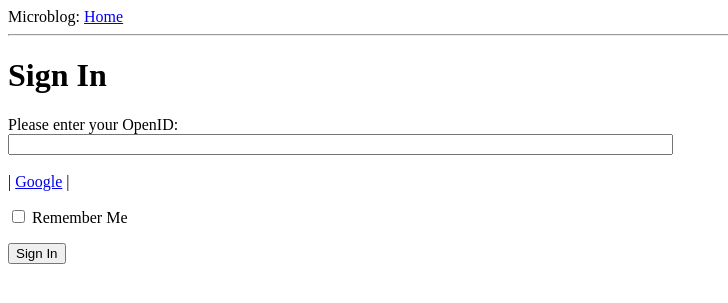
After one commit to eissturm/microBlogTutorial, a Flask app: page /login in a window 1280 px wide. The commit adds this page. Shown: the top 303 px of the page, without its empty margins (0-728 px from the left). Run offline with Flask 2, Linux system fonts and the light colour scheme.

Commit message:
finished chapter 3

```diff
--- a/app/__init__.py
+++ b/app/__init__.py
@@ -1,4 +1,5 @@
 from flask import Flask
 
 app = Flask(__name__)
+app.config.from_object('config')
 from app import views
--- /dev/null
+++ b/app/forms.py
@@ -0,0 +1,7 @@
+from flask.ext.wtf import Form
+from wtforms import StringField, BooleanField
+from wtforms.validators import DataRequired
+
+class LoginForm(Form):
+    openid = StringField('openid', validators=[DataRequired()])
+    remember_me = BooleanField('remember_me', default=False)
--- a/app/templates/base.html
+++ b/app/templates/base.html
@@ -10,7 +10,16 @@
     <body>
         <div>Microblog: <a href="/index">Home</a></div>
         <hr>
+            {% with messages = get_flashed_messages() %}
+                {% if messages %}
+                <ul>
+                    {% for message in messages %}
+                        <li>{{ message }}</li>
+                    {% endfor %}
+                </ul>
+                {% endif %}
+            {% endwith %}
             {% block content %}{% endblock %}
-        </hr>
+
     </body>
 </html>
--- /dev/null
+++ b/app/templates/login.html
@@ -0,0 +1,35 @@
+{% extends "base.html" %}
+
+{% block content %}
+
+    <script type="text/javascript">
+        function set_openid(openid, pr) {
+            u = openid.search('<username>');
+            if (u != -1) {
+                // openid requires username
+                user = prompt('Enter your ' + pr + ' username:');
+                openid = openid.substr(0,u) + user;
+            };
+            form = document.forms['login'];
+            form.elements['openid'].value = openid;
+        };
+    </script>
+
+    <h1>Sign In</h1>
+    <form action="" method="post" name="login">
+        {{ form.hidden_tag() }}
+        <p>
+            Please enter your OpenID:<br>
+            {{ form.openid(size=80) }}<br>
+            {% for error in form.openid.errors %}
+            <span style="color: red;">[{{ error }}]</span>
+            {% endfor %}<br>
+            |{% for pr in providers %}
+                <a href="javascript:set_openid('{{ pr.url }}','{{ pr.name }}');">{{ pr.name }}</a> |
+            {% endfor %}
+        </p>
+        <p>{{ form.remember_me }} Remember Me</p>
+        <p><input type="submit" value="Sign In"></p>
+    </form>
+
+{% endblock %}
--- a/app/views.py
+++ b/app/views.py
@@ -1,6 +1,9 @@
-from flask import render_template
+from flask import render_template, flash, redirect
 from app import app
-
+from .forms import LoginForm
+"""
+    Andy's note: functions here respond to certain events.  You import these into __init__ so it knows how to respond to those events...  I think I get it now.
+"""
 @app.route('/')
 @app.route('/index')
 def index():
@@ -16,3 +19,11 @@ def index():
         }
     ]
     return render_template('index.html',title='Home',user=user,posts=posts)
+
+@app.route('/login', methods=['GET','POST'])
+def login():
+    form = LoginForm()
+    if form.validate_on_submit():
+        flash('Login requested for OpenID="%s", remember_me=%s' % (form.openid.data, str(form.remember_me.data)))
+        return redirect('/index')
+    return render_template('login.html', title='Sign In', form=form, providers=app.config['OPENID_PROVIDERS'])
--- /dev/null
+++ b/config.py
@@ -0,0 +1,6 @@
+WTF_CSRF_ENABLED = True
+SECRET_KEY = 'pantalones'
+
+OPENID_PROVIDERS = [
+    {'name': 'Google', 'url': 'https://www.google.com/accouts/o8/id'}
+]
```
